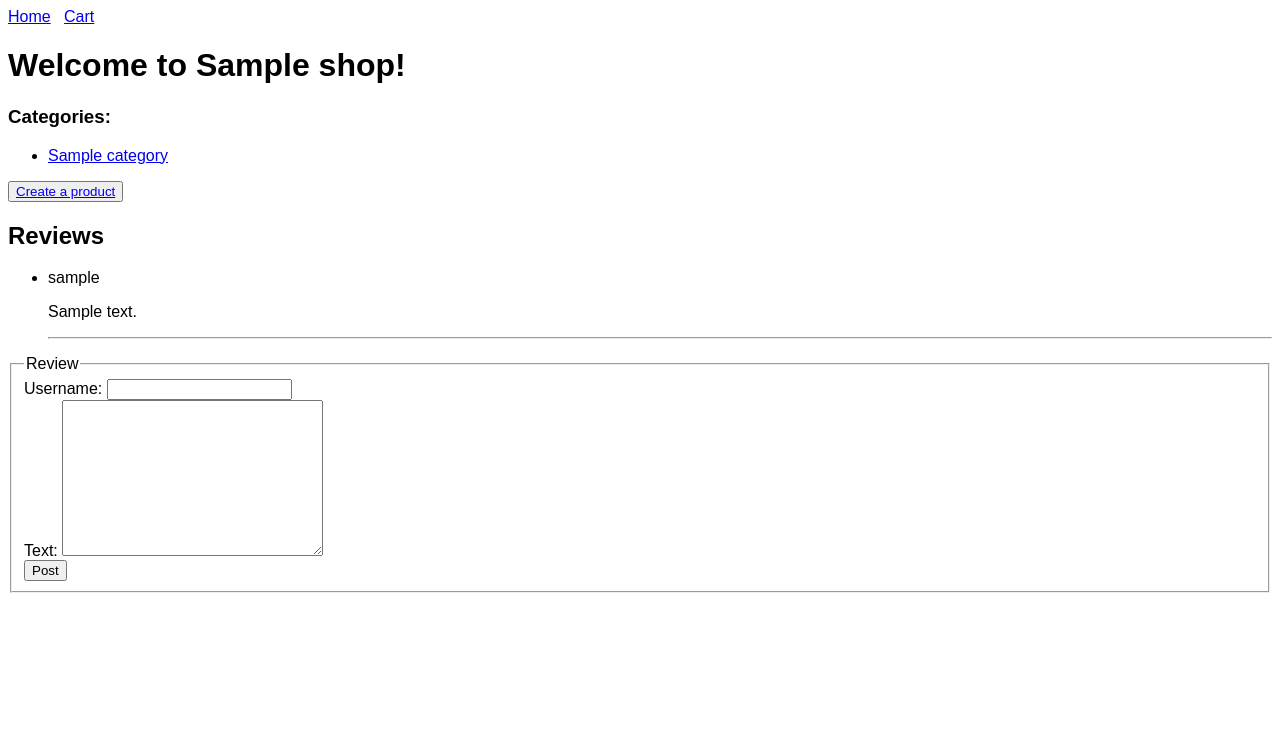
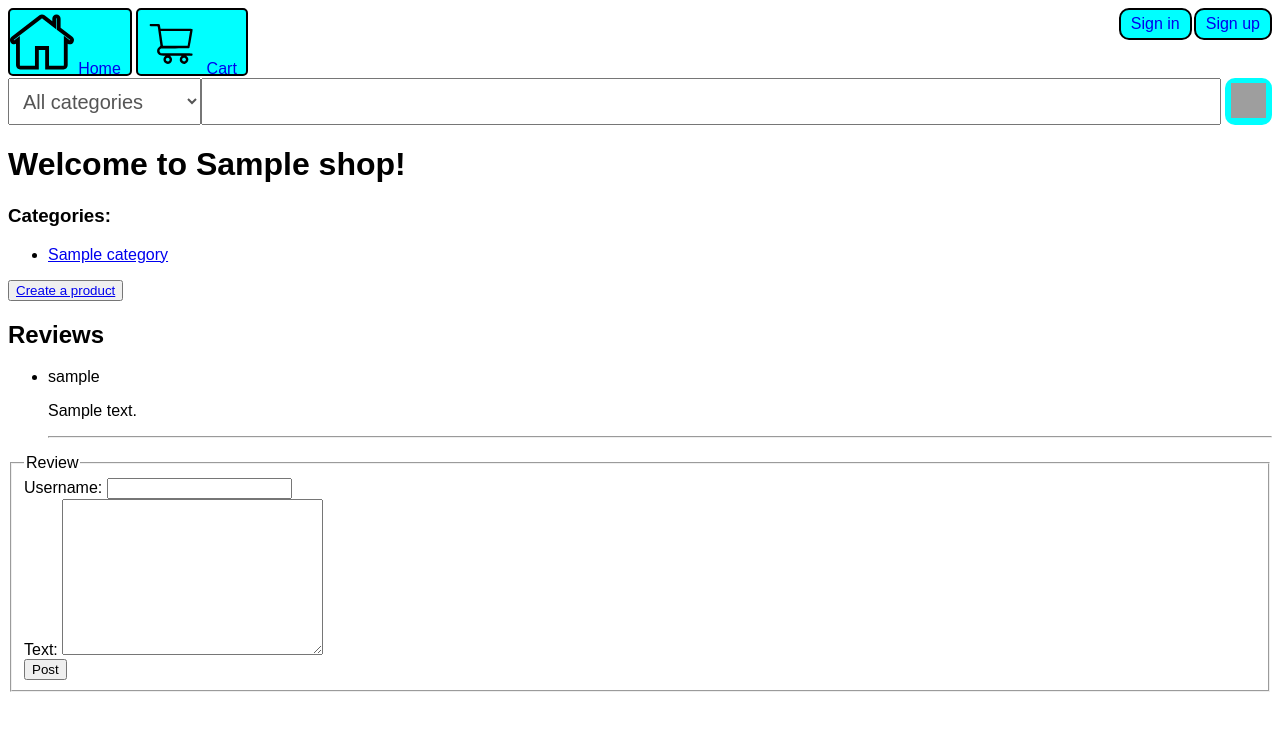
Before and after one commit to defytheflow/shop, a Python web app: template src/templates/shop.html in a window 1280 px wide. Shown: the top 731 px of the page. Run offline with Jinja, Linux system fonts and the light colour scheme; the template is opened without the code that fills it: most values are stand-ins (such as "Sample title", 1, 10 or a date in 2020); grey boxes are pictures that could not be loaded.

Commit message:
Add navigation buttons, search bar. Create table for users

```diff
--- a/src/main.py
+++ b/src/main.py
@@ -18,7 +18,8 @@ url_map = Map([
     Rule('/shops/<slug>/products/<id>', endpoint='product_detail'),
     Rule('/shops/<slug>/products/<id>/update', endpoint='product_update'),
     Rule('/shops/<slug>/products/<id>/delete', endpoint='product_delete'),
-    Rule('/shops/<slug>/reviews/create', endpoint='shop_review_create')
+    Rule('/shops/<slug>/reviews/create', endpoint='shop_review_create'),
+    Rule('/users/create', endpoint='user_create')
 ])
 
 
--- a/src/static/main.css
+++ b/src/static/main.css
@@ -5,3 +5,88 @@
 button {
   cursor: pointer;
 }
+
+.nav {
+  display: flex;
+  justify-content: space-between;
+}
+
+.nav a {
+  text-decoration: none;
+  border: 2px solid black;
+}
+
+.nav-auth {
+  display: flex;
+  align-items: end;
+  gap: 2px;
+}
+
+.signup-link {
+  margin-bottom: auto;
+}
+
+.signin-link {
+  margin-bottom: auto;
+}
+
+.nav .link-btn {
+  display: inline-block;
+  padding: 5px 10px;
+  border-radius: 10px;
+  background-color: cyan;
+}
+
+.home-link {
+  display: inline-block;
+  border-radius: 5px;
+  height: 64px;
+  background-color: cyan;
+}
+
+.cart-link {
+  display: inline-block;
+  border-radius: 5px;
+  height: 64px;
+  background-color: cyan;
+}
+
+.search {
+  display: flex;
+}
+
+.search-select {
+  padding: 10px;
+  font-size: 1.25rem;
+  color: #555;
+}
+
+.search-select option:not(:first-child) {
+  text-transform: capitalize;
+}
+
+.search-select:hover {
+  color: #000;
+  background-color: rgba(209, 209, 209, 0.583);
+  cursor: pointer;
+}
+
+.search-input {
+  padding: 10px;
+  font-size: 1.25rem;
+  flex-grow: 1;
+}
+
+.search-btn {
+  /* width: 50px;
+  height: 50px; */
+  margin-left: 4px;
+  background-color: cyan;
+  border: none;
+  border-radius: 10px;
+}
+
+.search-btn img {
+  width: 35px;
+  height: 35px;
+}
--- a/src/templates/base.html
+++ b/src/templates/base.html
@@ -9,10 +9,22 @@
   </head>
   <body>
     <header>
-      <nav>
-        <a href="/">Home</a>
-        &nbsp;
-        <a href="/cart">Cart</a>
+      <nav class="nav">
+        <div>
+          <a class="home-link" href="/">
+            <img src="/free-icon-web-house-15730.svg" alt="home button" />
+            Home &nbsp;
+          </a>
+          <a class="cart-link" href="/cart">
+            <img src="/cart.svg" alt="cart button" />
+            Cart &nbsp;
+          </a>
+        </div>
+
+        <div class="nav-auth">
+          <a class="link-btn signin-link" href="/users/login"> Sign in </a>
+          <a class="link-btn signup-link" href="/users/create"> Sign up </a>
+        </div>
       </nav>
     </header>
     {% block content %} {% endblock %}
--- a/src/templates/index.html
+++ b/src/templates/index.html
@@ -5,7 +5,6 @@
 
 {% block content %}
 <h1>Welcome to our shop!</h1>
-
 <div class="shops-container">
   <ul>
     {% for shop in shops %}
--- a/src/templates/shop.html
+++ b/src/templates/shop.html
@@ -4,10 +4,24 @@
 {% block title %} {{ shop.name }} {% endblock %}
 
 {% block content %}
+{% with categories = shop.get_categories() %}
+<div class="search">
+  <select class="search-select" name="category" id="category">
+    <option>All categories</option>
+    {% for category in categories %}
+    <option value="{{ category.id }}">{{ category.name }}</option>
+    {% endfor %}
+  </select>
+  <input class="search-input" name="q" type="search" />
+  <button class="search-btn">
+    <!-- Artyom will get hacked for this... -->
+    <img src="https://img.icons8.com/pastel-glyph/2x/search--v3.png" />
+  </button>
+</div>
+
 <h1>Welcome to {{ shop.name }}!</h1>
-
 <h3>Categories:</h3>
-{% with categories = shop.get_categories() %} {% if categories %}
+{% if categories %}
 <ul>
   {% for category in shop.get_categories() %}
   <li>
@@ -17,7 +31,7 @@
 </ul>
 {% else %}
 <p>None</p>
-{% endif %} {% endwith %}
+{% endif %}
 
 <div>
   <button>
@@ -61,4 +75,4 @@
     </div>
   </fieldset>
 </form>
-{% endblock %}
+{% endwith %} {% endblock %}
```
Also changed, not shown: src/db.py (+9 -0 lines), src/models.py (+39 -1 lines), src/views.py (+14 -1 lines), src/static/cart.svg (added), src/static/free-icon-web-house-15730.svg (added), 2 other files.
